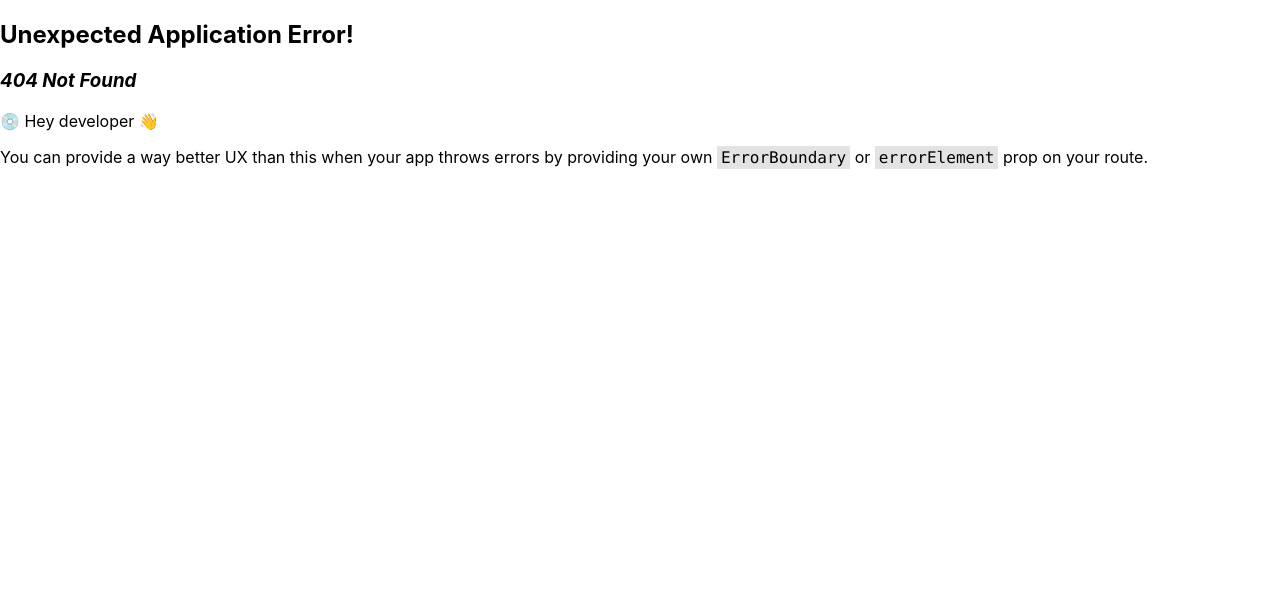
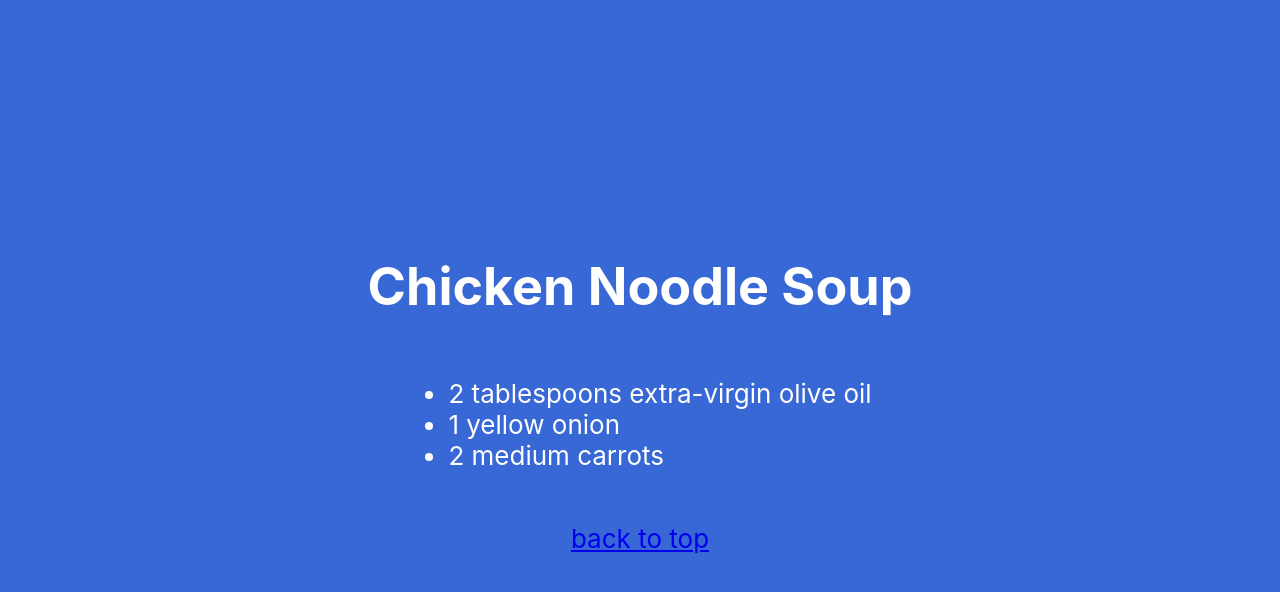
Before and after one commit to MofuMofu2/react-sandbox, a React (Create React App) app: page /react-page in a window 1280 px wide. Before the commit this address had no page. Shown: the top 592 px of the page. Built offline with nearby package versions, Linux system fonts and the light colour scheme.

Commit message:
feature: #3 ページを一つ追加し、ルーティング設定を行った
ただ単にルーティングさせたい場合、hrefに文字列が入っているとUnicode文字列解釈されておかしくなる

```diff
--- a/src/App.tsx
+++ b/src/App.tsx
@@ -9,10 +9,10 @@ function App() {
         <nav>
           <ul>
             <li>
-              <a href="{`react-page`}">to React.js Page</a>
+              <a href="react-page">to React.js Page</a>
             </li>
             <li>
-              <a href="{`vue-page`}">to Vue.js Page</a>
+              <a href="vue-page">to Vue.js Page</a>
             </li>
           </ul>
         </nav>
--- a/src/index.tsx
+++ b/src/index.tsx
@@ -3,12 +3,17 @@ import ReactDOM from "react-dom/client";
 import { createBrowserRouter, RouterProvider } from "react-router-dom";
 import "./index.css";
 import App from "./App";
+import ReactPage from "./react-page";
 import reportWebVitals from "./reportWebVitals";
 
 const router = createBrowserRouter([
   {
     path: "/",
     element: <App />,
+  },
+  {
+    path: "react-page",
+    element: <ReactPage />,
   },
 ]);
 
--- /dev/null
+++ b/src/react-page/ReactPage.css
@@ -0,0 +1,10 @@
+.react-page {
+  background-color: #3868d6;
+  min-height: 100vh;
+  display: flex;
+  flex-direction: column;
+  align-items: center;
+  justify-content: center;
+  font-size: calc(10px + 2vmin);
+  color: #fff;
+}
--- /dev/null
+++ b/src/react-page/index.tsx
@@ -0,0 +1,20 @@
+import React from "react";
+import "./ReactPage.css";
+
+function ReactPage() {
+  return (
+    <div className="react-page">
+      <h1>Chicken Noodle Soup</h1>
+      <ul>
+        <li>2 tablespoons extra-virgin olive oil</li>
+        <li>1 yellow onion</li>
+        <li>2 medium carrots</li>
+      </ul>
+      <p>
+        <a href="/">back to top</a>
+      </p>
+    </div>
+  );
+}
+
+export default ReactPage;
```
